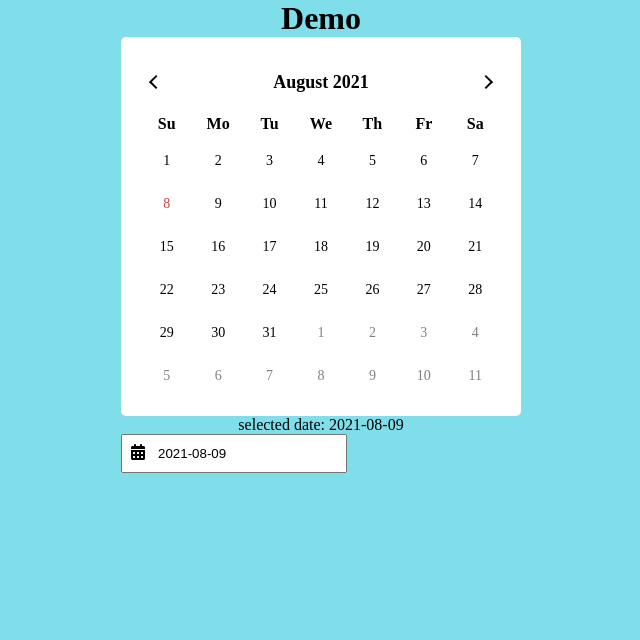
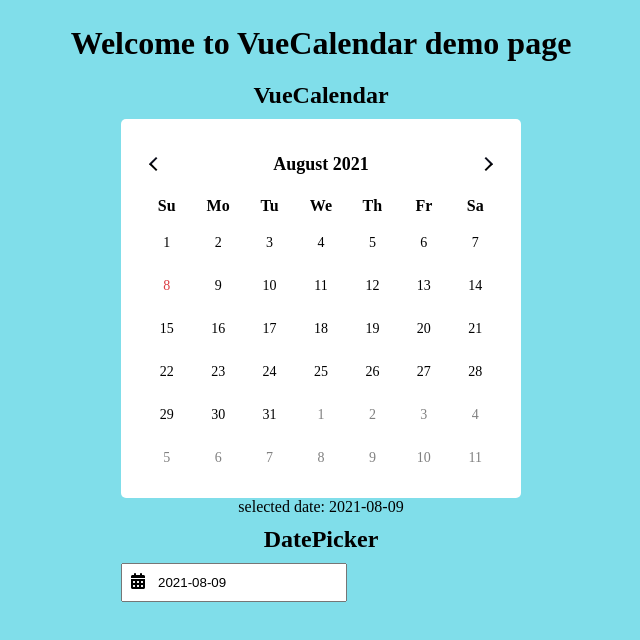
Before and after one commit to owlran/vue-calendar, a Vue app: page / in a window 1280 px wide. Shown: the top 640 px of the page, without its empty margins (319-959 px from the left). Built offline with nearby package versions, Linux system fonts and the light colour scheme.

Commit message:
refactor: update demo

```diff
--- a/src/components/Demo.vue
+++ b/src/components/Demo.vue
@@ -1,11 +1,13 @@
 <template lang="pug">
   .Demo
-    h1 Demo
+    h1.Demo__welcom-msg Welcome to VueCalendar demo page
+    h2.Demo__title VueCalendar
     VueCalendar.Demo__calendar(
       :date="date"
       @selectDate="selectDate"
     )
     p selected date: {{ date }}
+    h2.Demo__title DatePicker
     VueCalendar.Demo__calendar(
       isDatePickerMode
       :date="date"
@@ -42,10 +44,17 @@ body, html {
 </style>
 <style lang="scss" scoped>
 .Demo {
+  padding: 15px;
   display: flex;
   justify-content: center;
   align-items: center;
   flex-direction: column;
+  &__welcom-msg {
+    margin: 10px;
+  }
+  &__title {
+    padding: 10px;
+  }
   &__calendar {
     width: 400px;
   }
```
